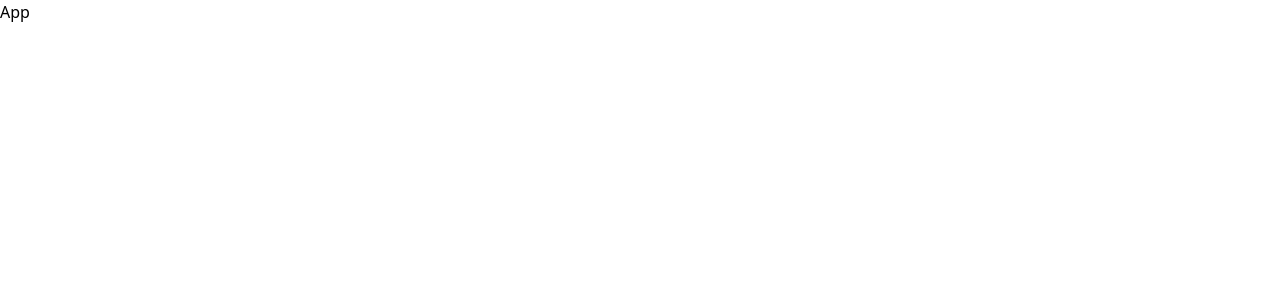
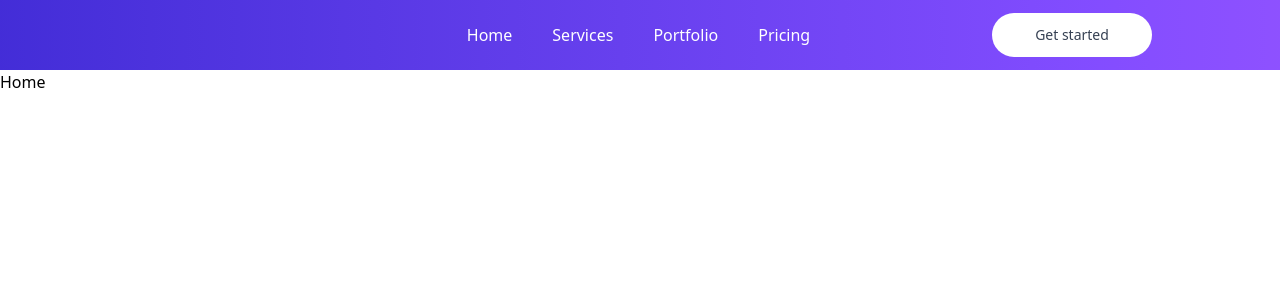
Before and after one commit to Mayank8159/hackathon2, a React (Vite) app in the folder frontend/: page / in a window 1280 px wide. Shown: the top 300 px of the page. Built offline with nearby package versions, Linux system fonts and the light colour scheme.

Commit message:
feat: implement routing with Navbar, Home, and NotFound components; add axios, lucide-react, react-router-dom, and react-toastify dependencies

```diff
--- a/frontend/package.json
+++ b/frontend/package.json
@@ -11,8 +11,12 @@
   },
   "dependencies": {
     "@tailwindcss/vite": "^4.1.13",
+    "axios": "^1.12.1",
+    "lucide-react": "^0.544.0",
     "react": "^19.1.1",
     "react-dom": "^19.1.1",
+    "react-router-dom": "^7.9.1",
+    "react-toastify": "^11.0.5",
     "tailwindcss": "^4.1.13"
   },
   "devDependencies": {
--- a/frontend/src/App.jsx
+++ b/frontend/src/App.jsx
@@ -1,9 +1,18 @@
-import React from 'react'
+import { BrowserRouter as Router, Routes, Route } from 'react-router-dom';
+import Home from './pages/Home';
+import NotFound from './pages/NotFound';
+import Navbar from './components/Navbar';
 
-const App = () => {
+function App() {
   return (
-    <div>App</div>
-  )
+    <Router>
+      <Navbar />
+      <Routes>
+        <Route path="/" element={<Home />} />
+        <Route path="*" element={<NotFound />} />
+      </Routes>
+    </Router>
+  );
 }
 
-export default App
+export default App;
--- /dev/null
+++ b/frontend/src/components/Navbar.jsx
@@ -0,0 +1,66 @@
+import { useState } from 'react';
+
+export default function Navbar() {
+  const [isMobileOpen, setIsMobileOpen] = useState(false);
+
+  const navLinks = ['Home', 'Services', 'Portfolio', 'Pricing'];
+
+  return (
+    <nav className="h-[70px] relative w-full px-6 md:px-16 lg:px-24 xl:px-32 flex items-center justify-between z-30 bg-gradient-to-r from-indigo-700 to-violet-500 transition-all">
+      {/* Logo */}
+      <a href="https://prebuiltui.com">
+        <svg width="157" height="40" viewBox="0 0 157 40" fill="none" xmlns="http://www.w3.org/2000/svg">
+          {/* SVG paths omitted for brevity */}
+        </svg>
+      </a>
+
+      {/* Desktop Nav */}
+      <ul className="text-white md:flex hidden items-center gap-10">
+        {navLinks.map((link) => (
+          <li key={link}>
+            <a href="#" className="hover:text-white/70 transition">{link}</a>
+          </li>
+        ))}
+      </ul>
+
+      {/* Desktop Button */}
+      <button
+        type="button"
+        className="bg-white text-gray-700 md:inline hidden text-sm hover:opacity-90 active:scale-95 transition-all w-40 h-11 rounded-full"
+      >
+        Get started
+      </button>
+
+      {/* Mobile Toggle */}
+      <button
+        aria-label="menu-btn"
+        type="button"
+        className="menu-btn inline-block md:hidden active:scale-90 transition"
+        onClick={() => setIsMobileOpen(!isMobileOpen)}
+      >
+        <svg xmlns="http://www.w3.org/2000/svg" width="30" height="30" viewBox="0 0 30 30" fill="#fff">
+          <path d="M3 7a1 1 0 1 0 0 2h24a1 1 0 1 0 0-2zm0 7a1 1 0 1 0 0 2h24a1 1 0 1 0 0-2zm0 7a1 1 0 1 0 0 2h24a1 1 0 1 0 0-2z" />
+        </svg>
+      </button>
+
+      {/* Mobile Menu */}
+      {isMobileOpen && (
+        <div className="mobile-menu absolute top-[70px] left-0 w-full bg-gradient-to-r from-indigo-700 to-violet-500 p-6 md:hidden">
+          <ul className="flex flex-col space-y-4 text-white text-lg">
+            {navLinks.map((link) => (
+              <li key={link}>
+                <a href="#" className="text-sm">{link}</a>
+              </li>
+            ))}
+          </ul>
+          <button
+            type="button"
+            className="bg-white text-gray-700 mt-6 inline text-sm hover:opacity-90 active:scale-95 transition-all w-40 h-11 rounded-full"
+          >
+            Get started
+          </button>
+        </div>
+      )}
+    </nav>
+  );
+}
--- /dev/null
+++ b/frontend/src/pages/Home.jsx
@@ -0,0 +1,9 @@
+import React from 'react'
+
+const Home = () => {
+  return (
+    <div>Home</div>
+  )
+}
+
+export default Home
--- /dev/null
+++ b/frontend/src/pages/NotFound.jsx
@@ -0,0 +1,9 @@
+import React from 'react'
+
+const NotFound = () => {
+  return (
+    <div>Not Found</div>
+  )
+}
+
+export default NotFound
```
Also changed, not shown: 1 other file (tests, documents, lock files or other folders).
